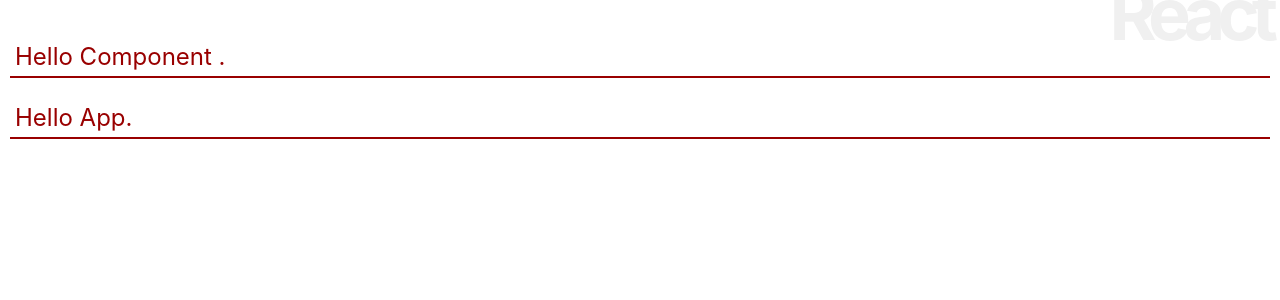
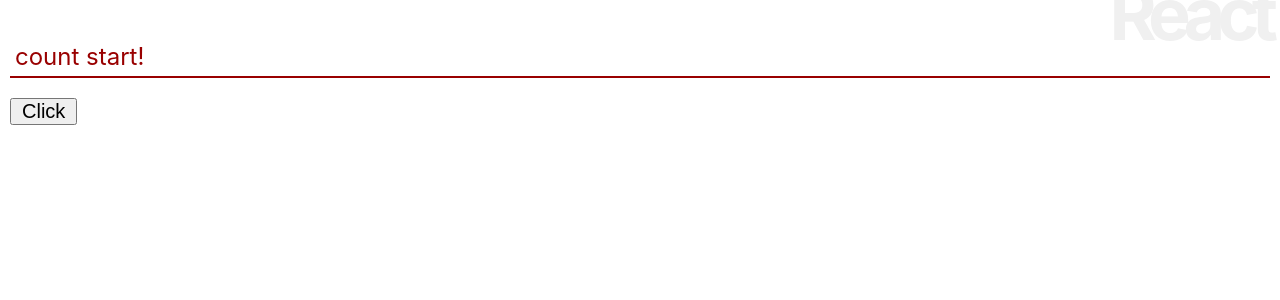
Before and after one commit to n-imai/react_app, a React (Create React App) app: page / in a window 1280 px wide. Shown: the top 300 px of the page. Built offline with nearby package versions, Linux system fonts and the light colour scheme.

Commit message:
Add doAction

```diff
--- a/src/App.js
+++ b/src/App.js
@@ -18,19 +18,24 @@
   constructor(props){
     super(props);
     this.state = {
-      msg: 'Hello Component .',
+      counter:0,
+      msg: 'count start!',
     };
-    let timer = setInterval(() => {
-      this.setState((state) => ({
-        msg: state.msg + "!"
-      }));
-    },10000);
+    this.doAction = this.doAction.bind(this);
+  }
+
+  doAction(e){
+    this.setState((state) => ({
+      counter: state.counter + 1,
+      msg: 'count: ' + state.counter
+    }));
   }
   render(){
     return <div>
         <h1>React</h1>
         <p style={this.msgStyle}>{this.state.msg}</p>
-        <p style={this.msgStyle}>{this.props.msg}</p>
+        <button style={this.btnStyle} onClick={this.doAction}>Click
+        </button>
       </div>;
   }
 }
--- a/src/index.js
+++ b/src/index.js
@@ -5,7 +5,7 @@
 import * as serviceWorker from './serviceWorker';
 
 ReactDOM.render(
-  <App msg="Hello App." />, document.getElementById('root')
+  <App />, document.getElementById('root')
 );
 
 // If you want your app to work offline and load faster, you can change
```
